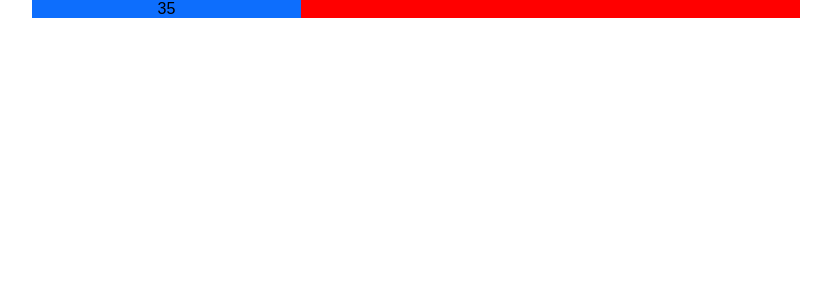
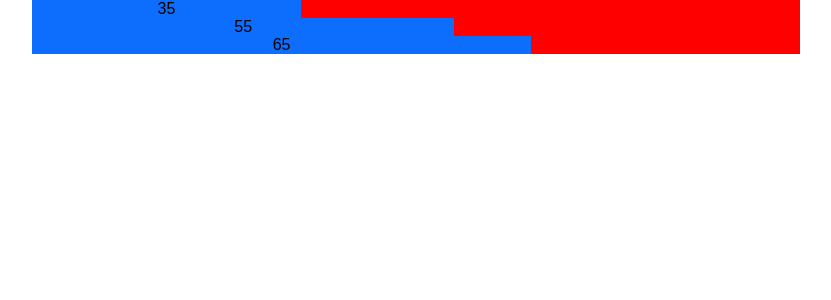
Before and after one commit to grumpycat808/react_sandbox, a React (Create React App) app: page / in a window 1280 px wide. Shown: the top 300 px of the page, without its empty margins (224-1055 px from the left). Built offline with nearby package versions, Linux system fonts and the light colour scheme.

Commit message:
Progress bars II

```diff
--- a/src/App.js
+++ b/src/App.js
@@ -30,7 +30,9 @@ export default function App(props) {
 
   return (
     <div className="App">
-      <ProgressBar percentage={35}></ProgressBar>
+      <ProgressBar percentage={35} order={0}></ProgressBar>
+      <ProgressBar percentage={55} order={1}></ProgressBar>
+      <ProgressBar percentage={65} order={2}></ProgressBar>
     </div>
   );
 }
--- a/src/ProgressBar.js
+++ b/src/ProgressBar.js
@@ -1,10 +1,10 @@
 import React from "react";
 import "./styles.css";
-function ProgressBar({ percentage }) {
+function ProgressBar({ percentage, order }) {
   const progressBarStyle = {
-    width: `${percentage}%`,
-
+    width: `0%`,
     animationDuration: "2s",
+    animationDelay: `${order * 2}s`,
     animationName: "slidein",
     animationFillMode: "forwards",
   };
```
